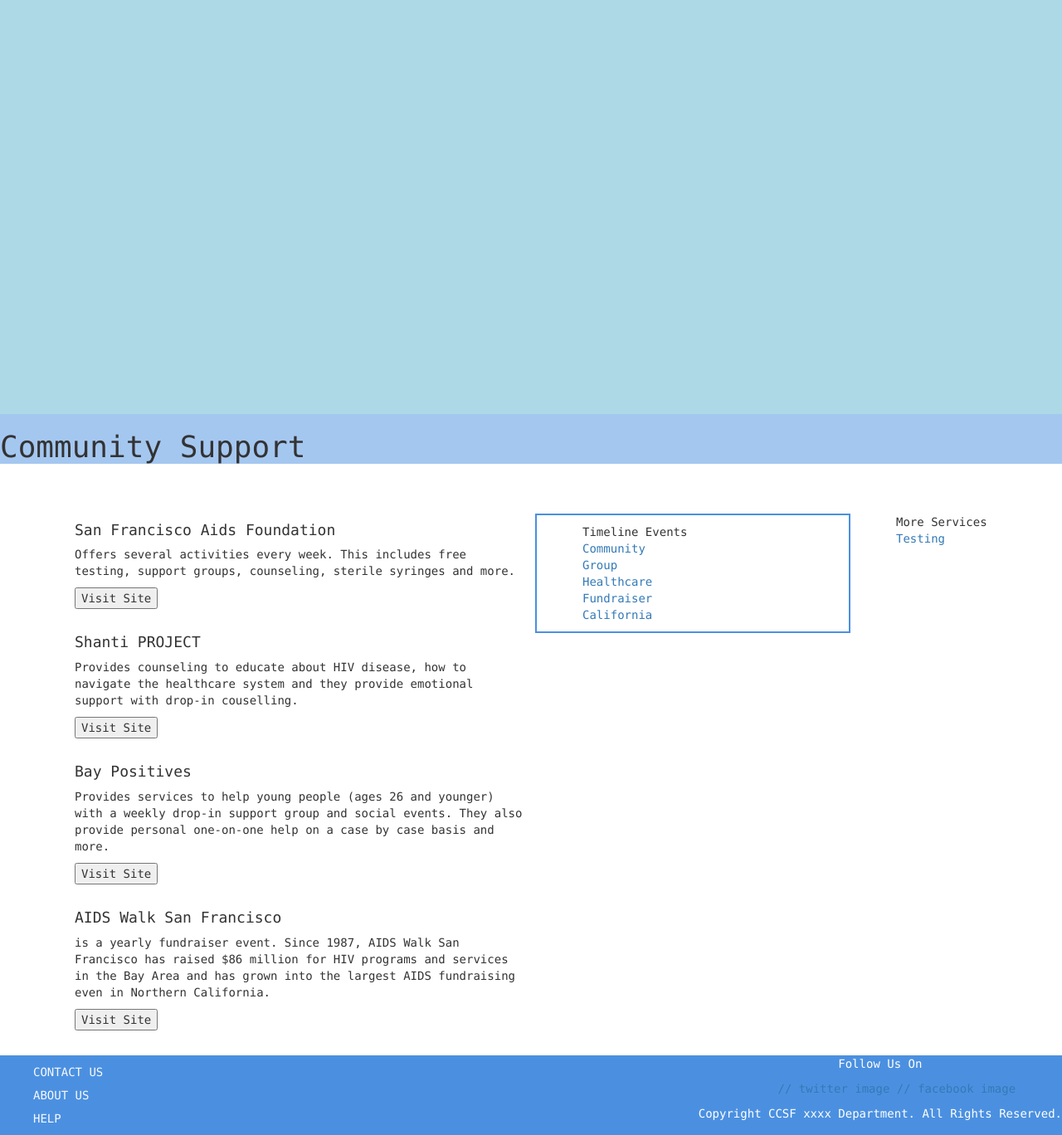
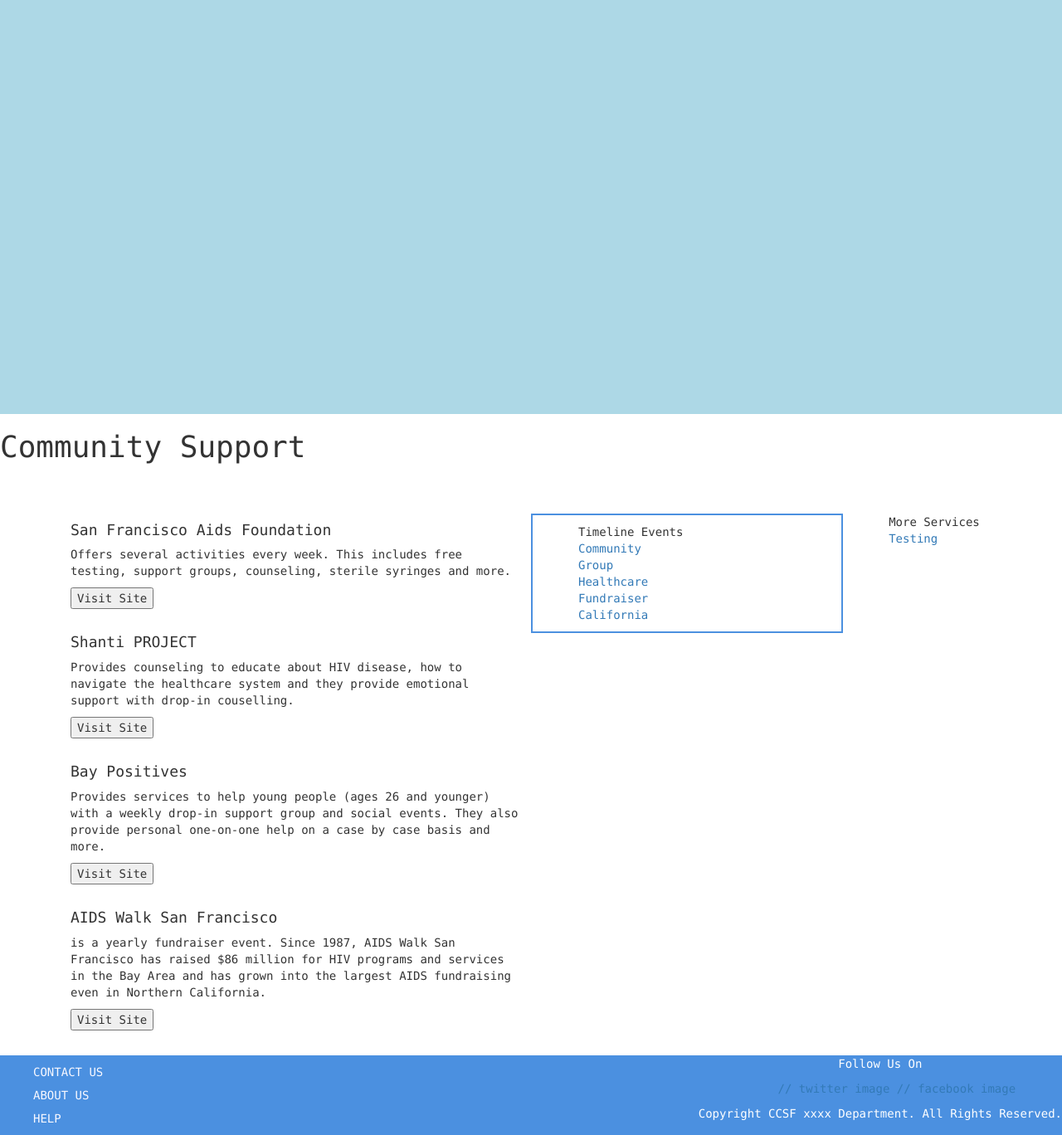
Before and after one commit to Lutalo/HIV-Timeline-CS195, a Flask app: page /support in a window 1280 px wide. Shown: the part 73-1441 px from the top of the page at 83% size. Run offline with Flask 2, Linux system fonts and the light colour scheme; some libraries are stand-ins or nearby versions.

Commit message:
Revert "itty bitty edits"
This reverts commit f1bbf5021de20ee1a85c911aba91f1c0b6d7e00f.

```diff
--- a/app/static/css/main.css
+++ b/app/static/css/main.css
@@ -29,6 +29,7 @@ li {
 }
 
 .timeline-events {
+  width: 33%;
   border: 2px solid #4B90E0;
   box-sizing: border-box;
   /* top | right | bottom | left */
@@ -38,8 +39,10 @@ li {
 
 .container {
   margin-top: 60px;
-  margin-left: 60px;
-  margin-right: 60px;
+}
+
+.partner {
+  margin-bottom: 30px;
 }
 
 .container-navbar {
@@ -47,18 +50,9 @@ li {
   color: #4B90E0;
 }
 
-.heading {
-  background-color: #A4C7F0;
-}
-
-.heading-text {
-  bottom: 0;
-  left: 0;
-}
-
-.partner {
-  margin-bottom: 30px;
-}
+/*a:hover {
+  color: #000;
+}*/
 
 #footer {
   background: #4B90E0;
--- a/app/templates/support.html
+++ b/app/templates/support.html
@@ -28,12 +28,8 @@
 
 	<!-- body html here -->
 	<div class="heading">
-		<div class="main-img">
-			<!-- image here -->
-		</div>
-		<div class="heading-text">
-			<h1>Community Support</h1>
-		</div>
+		<div class="main-img"></div>
+		<h1 class="heading-text">Community Support</h1>
 	</div>
 
 	<div class="container">
```
Also changed, not shown: 1 other file.
